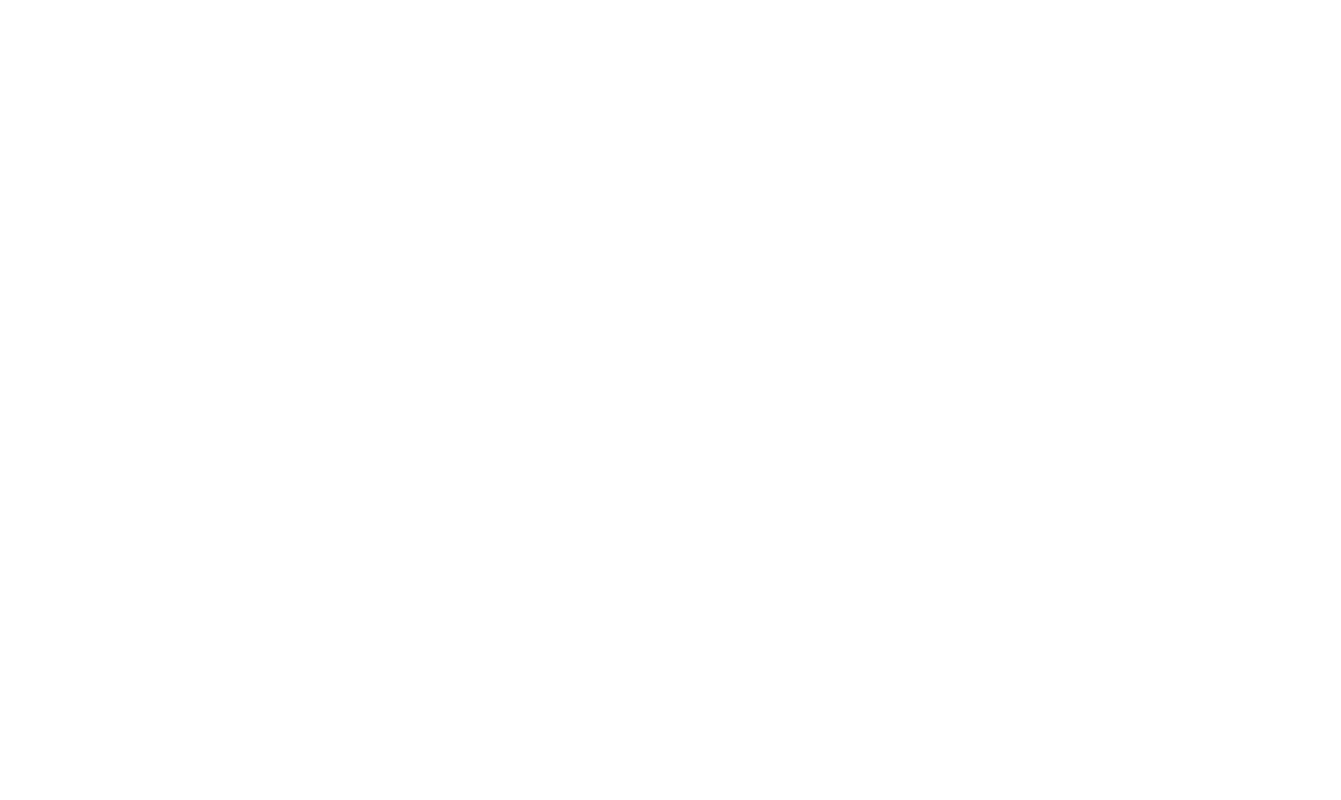
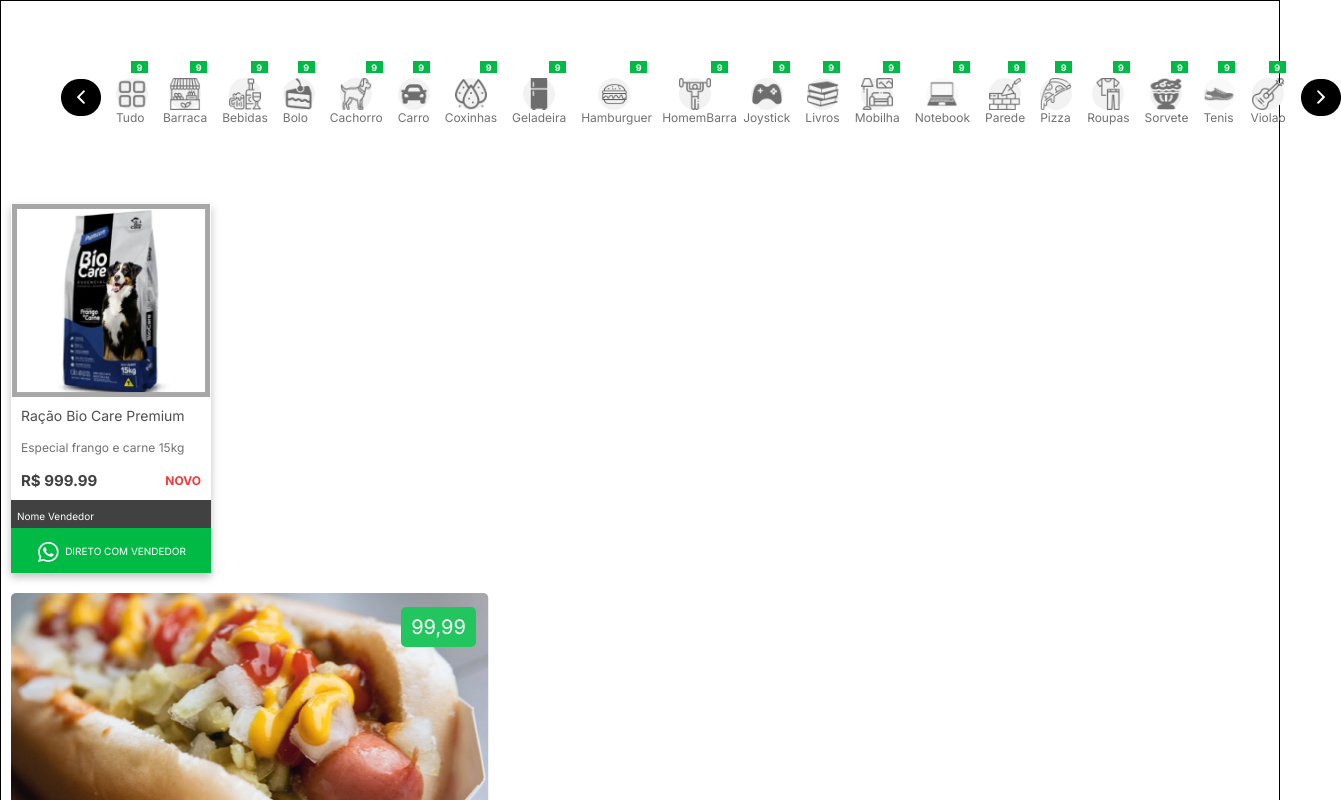
Before and after one commit to alanrente/vale-centavos, a React (Create React App) app: page /plauground in a window 1280 px wide. Before the commit this address had no page. Shown: the top 800 px of the page, 1341 px wide, since content can reach past the window. Built offline with nearby package versions, Linux system fonts and the light colour scheme.

Commit message:
reorganizando

```diff
--- a/src/App.tsx
+++ b/src/App.tsx
@@ -5,89 +5,15 @@ import { usePngs } from "./hooks/usePngs";
 import CardAnuncio from "./components/CardAnuncio";
 import CardCupom from "./components/CardCupom";
 import CardAnuncioBairro from "./components/CardAnuncioBairro";
+import Home from "./pages/Home";
+import { Playground } from "./pages/Playground";
 
 function App() {
-  const pngs = usePngs();
-  const Home = () => (
-    <div className="home-page" style={{
-      height: "90%",
-      border: "1px solid black",
-      padding: "10px",
-      display: "flex",
-      flexDirection: "column",
-      gap: "20px",
-    }}>
-      <div
-        className="icons-container"
-        style={{
-          margin: "50px",
-          display: "flex",
-          gap: "15px",
-          alignItems: "center",
-        }}
-      >
-        <img style={{}} src={require(`./icons/png/SetaEsquerda.png`)} alt="" />
-
-        {Object.entries(pngs)
-          .filter(([key]) => !key.includes("Seta"))
-          .map(([key, value]) => {
-            return (
-              <IconButton
-                id={key}
-                count={9}
-                maxCount={9}
-                description={key}
-                key={key}
-              />
-            );
-          })}
-
-        <img style={{}} src={require(`./icons/png/SetaDireita.png`)} alt="" />
-      </div>
-      <CardAnuncio
-        descriptions={{
-          descricao: "Especial frango e carne 15kg",
-          titulo: "Ração Bio Care Premium",
-          valor: "999.99",
-          condição: "NOVO",
-        }}
-        imagem={require(`./icons/png/SacoRacao.png`)}
-        nome="Nome Vendedor"
-      />
-
-      <CardCupom
-        imagem={require("./icons/png/HotDog.png")}
-        nome="Cachorro-quente do Romário"
-        descriptions={{
-          descricao: "Especial frango e carne 15kg",
-          titulo: "Ração Bio Care Premium",
-          valor: "99,99",
-          valorCupom: "0,90",
-          qtdCupom: "10",
-          condição: "NOVO",
-        }}
-      />
-
-      <CardAnuncioBairro
-        imageUrl={require("./icons/png/Salgadinhos.png")}
-        title="100 SALGADINHOS DE FESTA POR R$ 35,00"
-        description="Favor consultar variedade de sabores no dia que fizer seu pedido."
-        valorAntigo="45,00"
-        valor="35,00"
-        valorCupom="0,50"
-        validade="Out/2024"
-        qtdCupom={10}
-      />
-    </div>
-  );
-
-  const Sobre = () => <div>Sobre</div>;
-
   return (
     <Router>
       <Routes>
         <Route path="/" element={<Home />} />
-        <Route path="/sobre" element={<Sobre />} />
+        <Route path="/plauground" element={<Playground />} />
       </Routes>
     </Router>
   );
--- /dev/null
+++ b/src/pages/Home/index.tsx
@@ -0,0 +1,7 @@
+export default function Home() {
+  return (
+    <div>
+      <h1>Home</h1>
+    </div>
+  )
+}
--- /dev/null
+++ b/src/pages/Playground/index.tsx
@@ -0,0 +1,84 @@
+import CardAnuncio from "../../components/CardAnuncio";
+import CardAnuncioBairro from "../../components/CardAnuncioBairro";
+import CardCupom from "../../components/CardCupom";
+import IconButton from "../../components/IconButton";
+import { usePngs } from "../../hooks/usePngs";
+
+export function Playground() {
+  const pngs = usePngs();
+  return (
+    <div
+      className="home-page"
+      style={{
+        height: "90%",
+        border: "1px solid black",
+        padding: "10px",
+        display: "flex",
+        flexDirection: "column",
+        gap: "20px",
+      }}
+    >
+      <div
+        className="icons-container"
+        style={{
+          margin: "50px",
+          display: "flex",
+          gap: "15px",
+          alignItems: "center",
+        }}
+      >
+        <img style={{}} src={require(`../../icons/png/SetaEsquerda.png`)} alt="" />
+
+        {Object.entries(pngs)
+          .filter(([key]) => !key.includes("Seta"))
+          .map(([key, value]) => {
+            return (
+              <IconButton
+                id={key}
+                count={9}
+                maxCount={9}
+                description={key}
+                key={key}
+              />
+            );
+          })}
+
+        <img style={{}} src={require(`../../icons/png/SetaDireita.png`)} alt="" />
+      </div>
+      <CardAnuncio
+        descriptions={{
+          descricao: "Especial frango e carne 15kg",
+          titulo: "Ração Bio Care Premium",
+          valor: "999.99",
+          condição: "NOVO",
+        }}
+        imagem={require(`../../icons/png/SacoRacao.png`)}
+        nome="Nome Vendedor"
+      />
+
+      <CardCupom
+        imagem={require("../../icons/png/HotDog.png")}
+        nome="Cachorro-quente do Romário"
+        descriptions={{
+          descricao: "Especial frango e carne 15kg",
+          titulo: "Ração Bio Care Premium",
+          valor: "99,99",
+          valorCupom: "0,90",
+          qtdCupom: "10",
+          condição: "NOVO",
+        }}
+      />
+
+      <CardAnuncioBairro
+        imageUrl={require("../../icons/png/Salgadinhos.png")}
+        title="100 SALGADINHOS DE FESTA POR R$ 35,00"
+        description="Favor consultar variedade de sabores no dia que fizer seu pedido."
+        valorAntigo="45,00"
+        valor="35,00"
+        valorCupom="0,50"
+        validade="Out/2024"
+        qtdCupom={10}
+      />
+    </div>
+  );
+}
```
